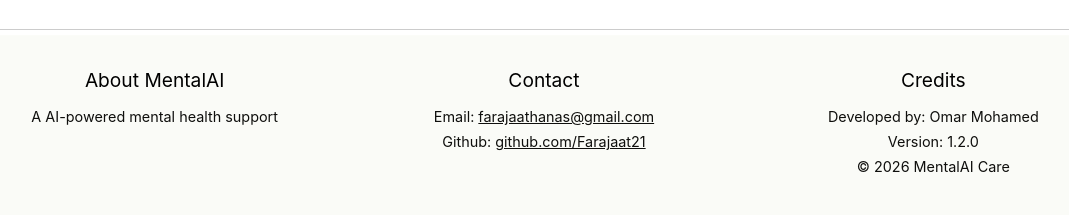
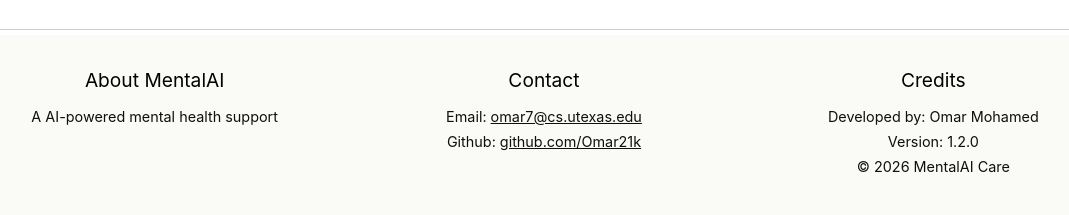
Before and after one commit to Omar21k/Ai-Mental-Health-Chatbot, a Flask app: page /chat in a window 1280 px wide. Shown: the part 765-980 px from the top of the page, without its empty margins (96-1165 px from the left). Run offline with Flask 2, Linux system fonts and the light colour scheme; some libraries are stand-ins or nearby versions.

Commit message:
Update main.html

```diff
--- a/templates/main.html
+++ b/templates/main.html
@@ -89,8 +89,8 @@
             </div>
             <div class="footer-section">
                 <h3>Contact</h3>
-                <p>Email: <a href="mailto:omar7@cs.utexas.edu" style="color: inherit; text-decoration: underline;">farajaathanas@gmail.com</a></p>
-                <p>Github: <a href="https://github.com/Omar21k" target="_blank" style="color: inherit; text-decoration: underline;">github.com/Farajaat21</a></p>
+                <p>Email: <a href="mailto:omar7@cs.utexas.edu" style="color: inherit; text-decoration: underline;">omar7@cs.utexas.edu</a></p>
+                <p>Github: <a href="https://github.com/Omar21k" target="_blank" style="color: inherit; text-decoration: underline;">github.com/Omar21k</a></p>
             </div>
             <div class="footer-section">
                 <h3>Credits</h3>
```
